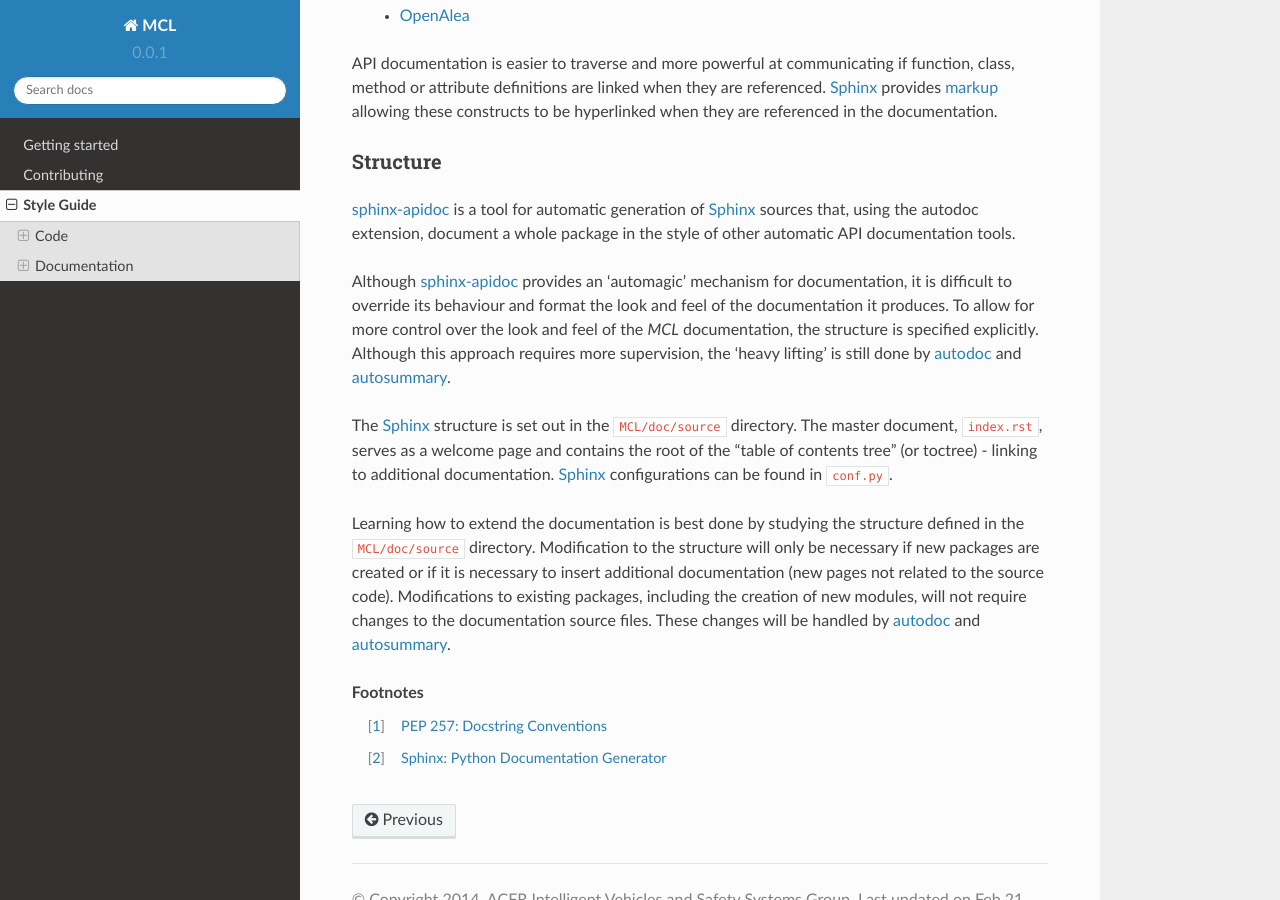
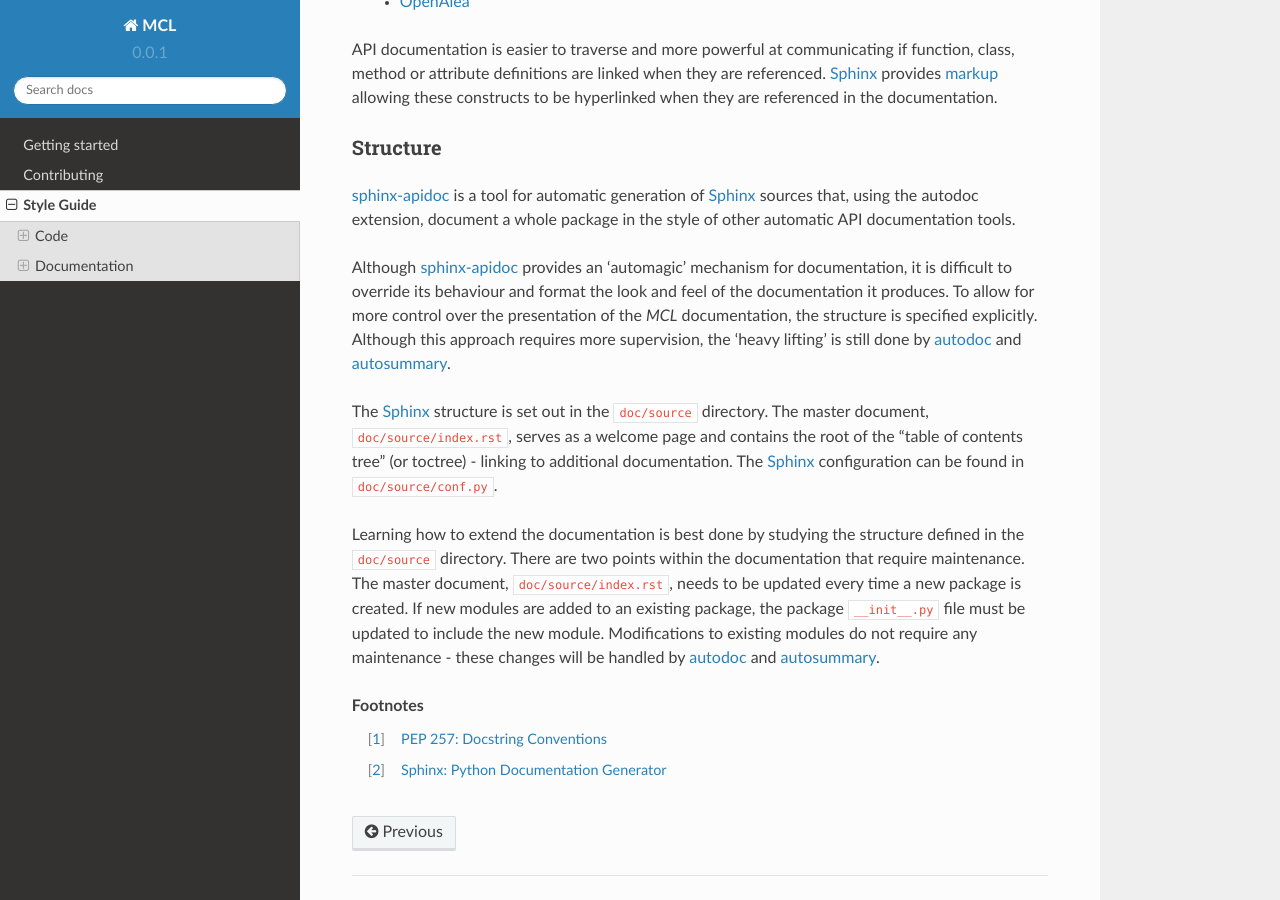
Before and after one commit to acfr/mcl, a Sphinx documentation site: the page built from doc/source/style_guide.rst, in a window 1280 px wide and 900 px high, scrolled down 2068 px. Built offline with Sphinx 7.4.7 and the Read the Docs theme 2.0.0, drawn with Linux system fonts in a browser that asks for light colours; some of the changed text lies outside the part shown.

Commit message:
doc: Minor changes to style guide

```diff
--- a/doc/source/style_guide.rst
+++ b/doc/source/style_guide.rst
@@ -42,7 +42,7 @@ Your favourite IDE or `editor <http://en.wikipedia.org/wiki/Editor_war>`_ can
 help you adhere to the PEP8_ guidelines. This can be done by configuring a code
 checking tool to check your Python code. The tool **pep8.py** checks python code
 against some of the style conventions in PEP8_.  You can install, upgrade or
-uninstall `pep8.py` with these commands::
+uninstall `pep8.py` with these commands:
 
 .. code-block:: bash
 
@@ -129,23 +129,25 @@ API documentation tools.
 
 Although sphinx-apidoc_ provides an 'automagic' mechanism for documentation, it
 is difficult to override its behaviour and format the look and feel of the
-documentation it produces. To allow for more control over the look and feel of
+documentation it produces. To allow for more control over the presentation of
 the |MCL| documentation, the structure is specified explicitly. Although this
 approach requires more supervision, the 'heavy lifting' is still done by
 autodoc_ and autosummary_.
 
-The Sphinx_ structure is set out in the ``MCL/doc/source`` directory. The master
-document, ``index.rst``, serves as a welcome page and contains the root of the
-"table of contents tree" (or toctree) - linking to additional
-documentation. Sphinx_ configurations can be found in ``conf.py``.
+The Sphinx_ structure is set out in the ``doc/source`` directory. The master
+document, ``doc/source/index.rst``, serves as a welcome page and contains the
+root of the "table of contents tree" (or toctree) - linking to additional
+documentation. The Sphinx_ configuration can be found in ``doc/source/conf.py``.
 
 Learning how to extend the documentation is best done by studying the structure
-defined in the ``MCL/doc/source`` directory. Modification to the structure will
-only be necessary if new packages are created or if it is necessary to insert
-additional documentation (new pages not related to the source code).
-Modifications to existing packages, including the creation of new modules, will
-not require changes to the documentation source files. These changes will be
-handled by autodoc_ and autosummary_.
+defined in the ``doc/source`` directory. There are two points within the
+documentation that require maintenance. The master document,
+``doc/source/index.rst``, needs to be updated every time a new package is
+created. If new modules are added to an existing package, the package
+``__init__.py`` file must be updated to include the new module. Modifications to
+existing modules do not require any maintenance - these changes will be handled
+by autodoc_ and autosummary_.
+
 
 .. rubric:: Footnotes
 
```
